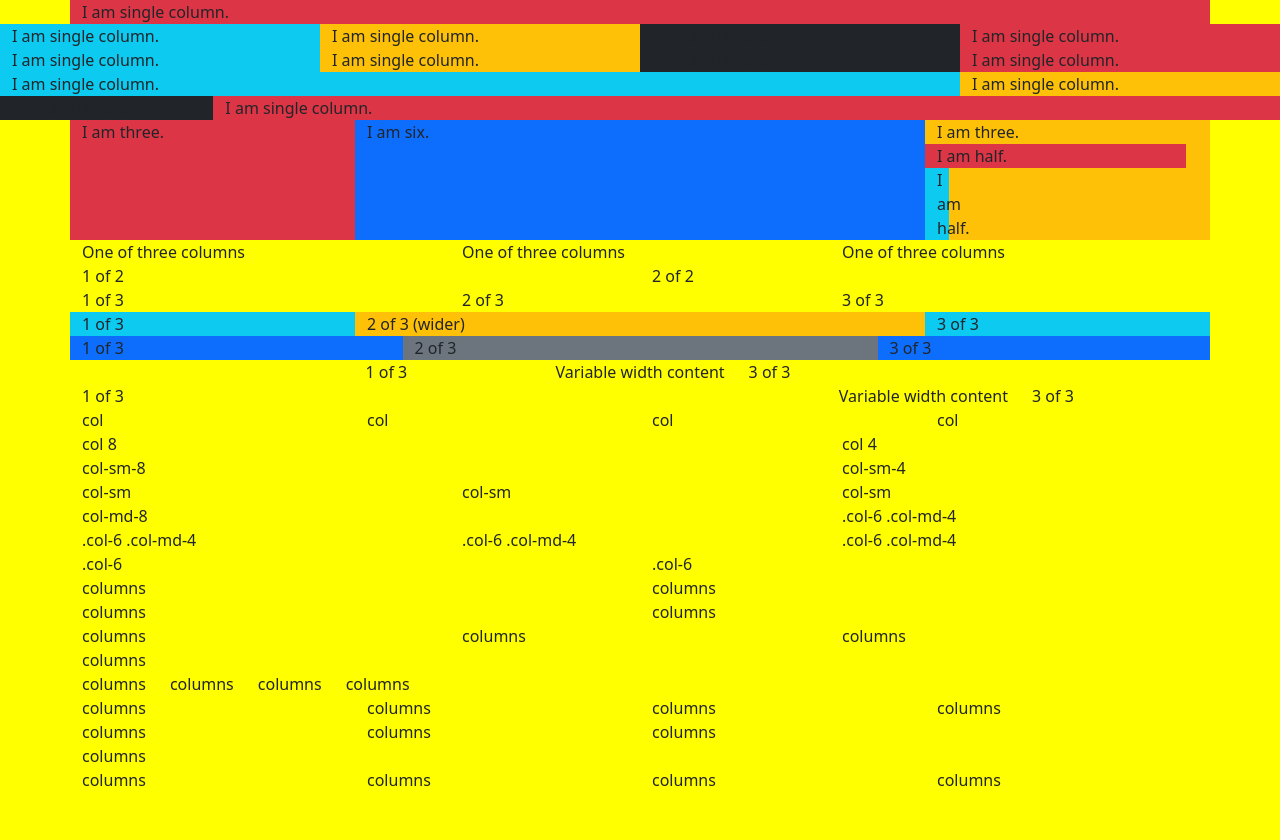
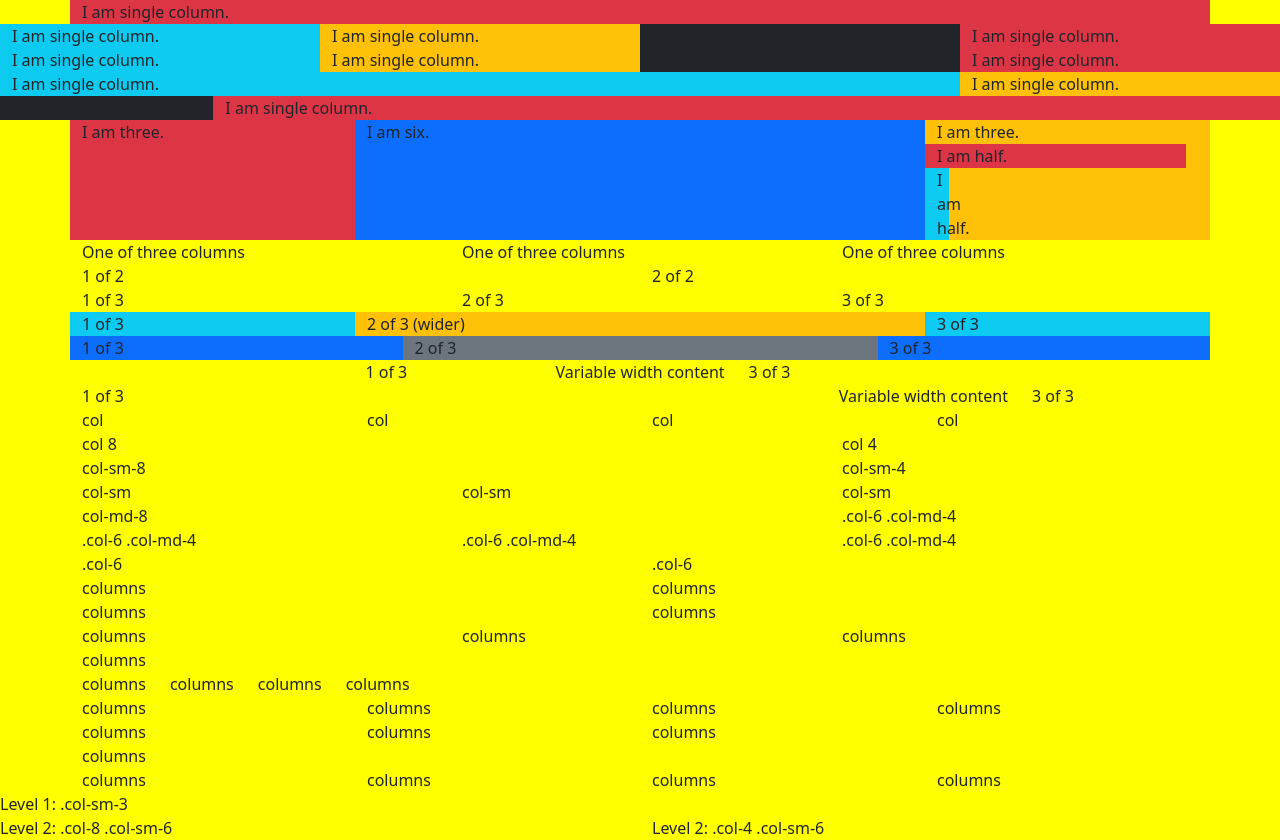
Before and after one commit to rezaasghari/bootstrap4, a plain HTML site: page index.html in a window 1280 px wide. Before the commit the page ends 800 px from the top, so only its background shows below. Drawn offline with nearby package versions, Linux system fonts and the light colour scheme.

Commit message:
worked on nesting system in bootstrap5

```diff
--- a/index.html
+++ b/index.html
@@ -256,6 +256,19 @@
         </div>
     </div>
 
+    <!-- Nesting
+To nest your content with the default grid, add a new .row and set of .col-sm-* columns within an existing .col-sm-* column. Nested rows should include a set of columns that add up to 12 or fewer (it is not required that you use all 12 available columns). -->
+    <div class="containr">
+        <div class="row">
+            <div class="col-sm-3">Level 1: .col-sm-3</div>
+        </div>
+    </div>
+    <div class="col-sm-3"></div>
+    <div class="row">
+        <div class="col-8 col-sm-6">Level 2: .col-8 .col-sm-6</div>
+        <div class="col-4 col-sm-6">Level 2: .col-4 .col-sm-6</div>
+    </div>
+
 
     <!-- Optional JavaScript; choose one of the two! -->
 
```
